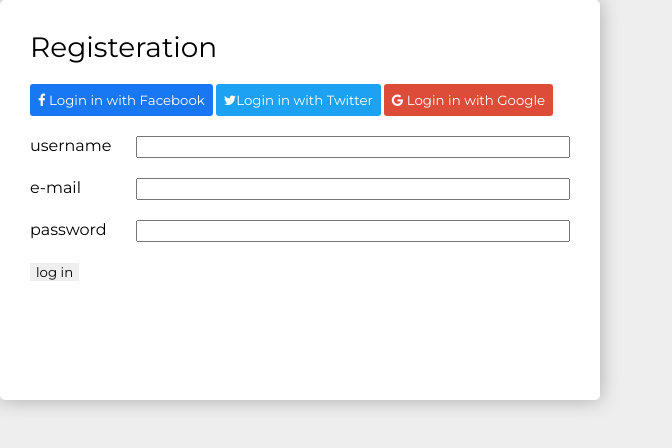
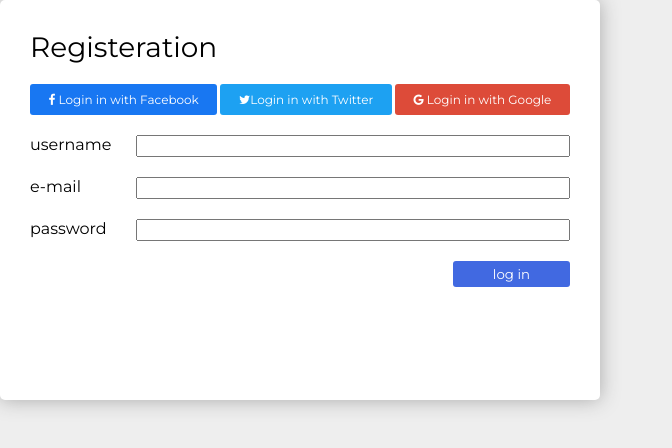
Before and after one commit to pyeonm30/pymViewWorkspace, a plain HTML site: page Ex05_로그인화면/index.html in a window 1280 px wide. Shown: the whole page, without its empty margins (0-672 px from the left). Drawn offline with Linux system fonts and the light colour scheme.

Commit message:
Update style.css

```diff
--- a/Ex05_로그인화면/style.css
+++ b/Ex05_로그인화면/style.css
@@ -39,10 +39,16 @@ main{
 }
 
 .btn{
+  /* flex:1;   1 0 0*/
+  flex-grow: 1;
   padding: 8px;
   border-radius: 3px;
   color: #fff;
   margin-right: 3px;
+  font-size: 12px;
+}
+.btn:last-child{
+  margin-right: 0;
 }
 .btn.facebook{
   background-color: #1877F2;
@@ -65,4 +71,13 @@ main{
 .field input{
   flex: 4;
 }
-.btn-login{}
+.btn-login{
+/* width: 80px; */
+/* height: 30px; */
+  padding: 5px 40px;
+  color: #fff;
+  background-color: royalblue;
+  border-radius: 3px;
+/* 한개 속성 이동할때 구지 flex 박스 만들필요 없이 float 로 가능하다 */
+  float: right;
+}
```
